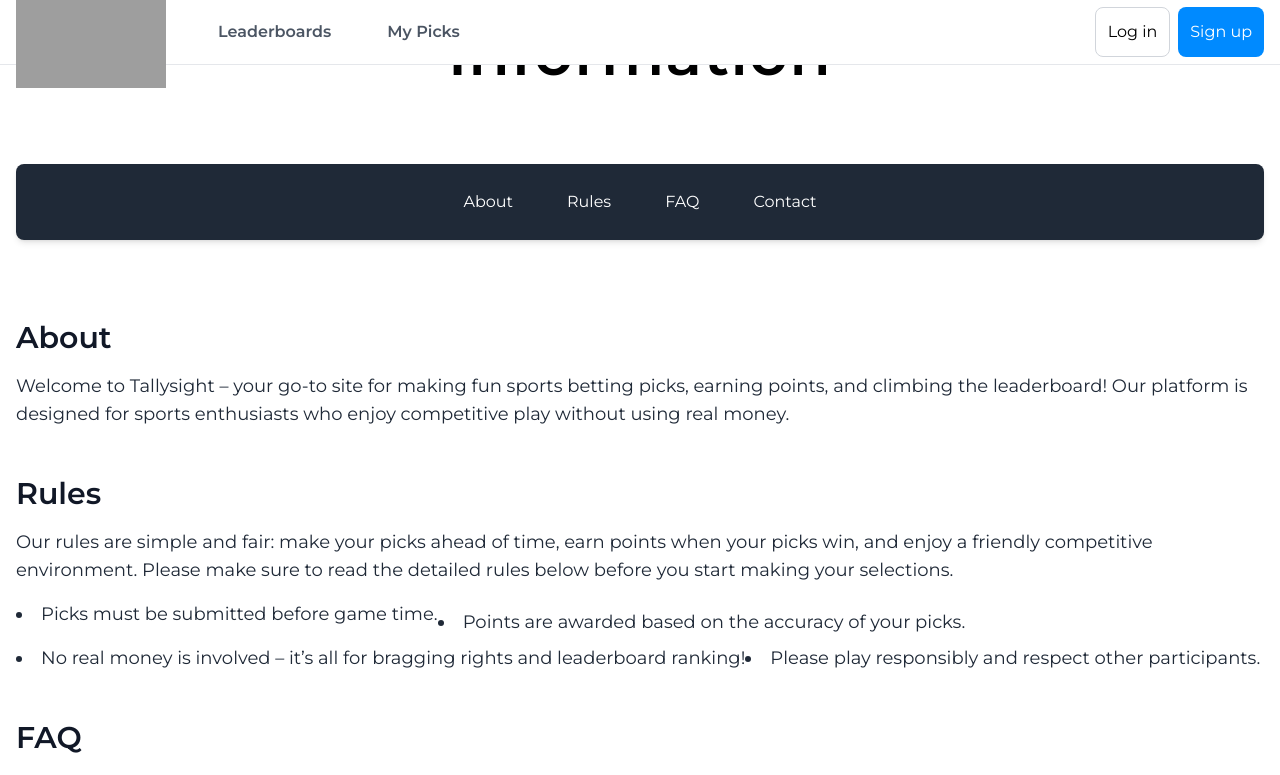
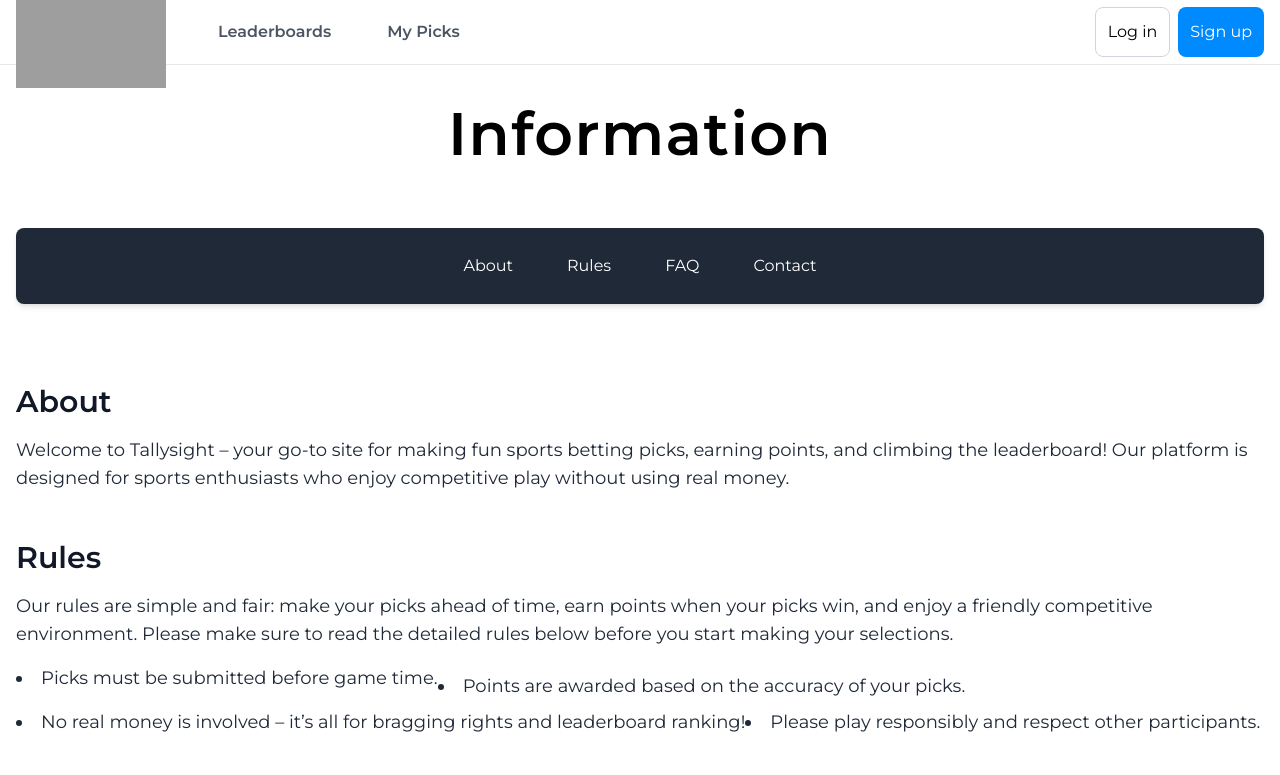
Before and after one commit to allanhy/tallysight, a Next.js app: page /info in a window 1280 px wide. Shown: the top 775 px of the page. Built offline with nearby package versions, Linux system fonts and the light colour scheme; no server answers; grey boxes are pictures that could not be loaded.

Commit message:
Added title to home pg. & changed info pg formatting

```diff
--- a/src/app/home/page.tsx
+++ b/src/app/home/page.tsx
@@ -278,7 +278,7 @@ export default function ContestsPage() {
         if (!selectedSport && sortedSports.length > 0) {
             setSelectedSport(sortedSports[0].sport as 'NBA' | 'MLB' | 'NFL' | 'NHL' | 'Soccer');
         }
-    }, [sortedSports, selectedSport]);
+    }, [sortedSports, selectedSport, setSelectedSport]);
 
     useEffect(() => {
         if (!selectedSport) {
@@ -291,9 +291,12 @@ export default function ContestsPage() {
         return (
             <div className="p-4 sm:p-8 min-h-screen">
                 <UserMatch />
-                <h1 className="text-black dark:text-white font-semibold mb-2 sm:mb-4 text-center text-3xl sm:text-4xl md:text-5xl lg:text-6xl" style={{ letterSpacing: '1.5px' }}>
+                <h1 className="font-bold mb-2 sm:mb-4 text-center text-8xl sm:text-5xl md:text-6xl lg:text-6xl pb-10" style={{ letterSpacing: '1.5px', textShadow: '2px 2px 4px rgba(255, 255, 255, 0.1)' }}>
+                    TallySight Free-to-Play Sports Pick&apos;Em
+                </h1>
+                <h2 className="text-black dark:text-white font-medium mb-2 sm:mb-4 text-center text-3xl sm:text-4xl md:text-5xl lg:text-6xl" style={{ letterSpacing: '1.5px' }}>
                     Contests
-                </h1>
+                </h2>
                 {/* Skeleton Loader for Buttons */}
                 <div className="flex gap-4 mb-6 overflow-x-auto whitespace-nowrap scrollbar w-full sm:justify-center">
                     {Array.from({ length: 5 }).map((_, index) => (
@@ -329,9 +332,12 @@ export default function ContestsPage() {
 
     return (
         <div className="p-2 sm:p-4 md:p-8 min-h-screen" >
-            <h1 className="text-black dark:text-white font-semibold mb-2 sm:mb-4 text-center text-3xl sm:text-4xl md:text-5xl lg:text-6xl" style={{ letterSpacing: '1.5px' }}>
+            <h1 className="font-bold mb-2 sm:mb-4 text-center text-8xl sm:text-5xl md:text-6xl lg:text-6xl pb-10" style={{ letterSpacing: '1.5px', textShadow: '2px 2px 4px rgba(255, 255, 255, 0.1)' }}>
+                TallySight Free-to-Play Sports Pick&apos;Em
+            </h1>
+            <h2 className="text-black dark:text-white font-medium mb-2 sm:mb-4 text-center text-3xl sm:text-4xl md:text-5xl lg:text-6xl" style={{ letterSpacing: '1.5px' }}>
                 Contests
-            </h1>
+            </h2>
             <div className="flex gap-2 sm:gap-4 mb-4 sm:mb-6 overflow-x-auto whitespace-nowrap scrollbar w-full justify-center">
                 {sortedSports.map(({ sport, logo }) => (
                     <button
--- a/src/app/info/page.tsx
+++ b/src/app/info/page.tsx
@@ -5,8 +5,8 @@ import BackToTop from '@/app/components/BackToTop';
 export default function InfoPage() {
   return (
     // Outer container with top padding to clear a fixed header (assumed 64px tall)
-    <div className="container mx-auto px-4">
-      <h1 className="text-black dark:text-white font-semibold mt-6 mb-2 sm:mb-4 text-center text-3xl sm:text-4xl md:text-5xl lg:text-6xl"
+    <div className="container mx-auto px-4 py-10">
+      <h1 className="text-black dark:text-white font-semibold mt-6 mb-2 py-10 sm:mb-4 text-center text-3xl sm:text-4xl md:text-5xl lg:text-6xl"
   style={{ letterSpacing: '1.5px' }}>
         Information
       </h1>
@@ -15,7 +15,7 @@ export default function InfoPage() {
       <main className="min-h-screen pb-10 bg-white dark:bg-gray-900 transition-colors duration-200">
 
         {/* Navigation */}
-        <div className="pt-10">
+        <div>
         <nav className="bg-[#1f2937] max-w-screen-xl mx-auto mt-6 mb-20 py-4 px-4 sticky top-16 z-30 rounded-lg shadow-md">
           <ul className="flex flex-col sm:flex-row justify-center gap-6 text-gray-200">
             <li>
```
